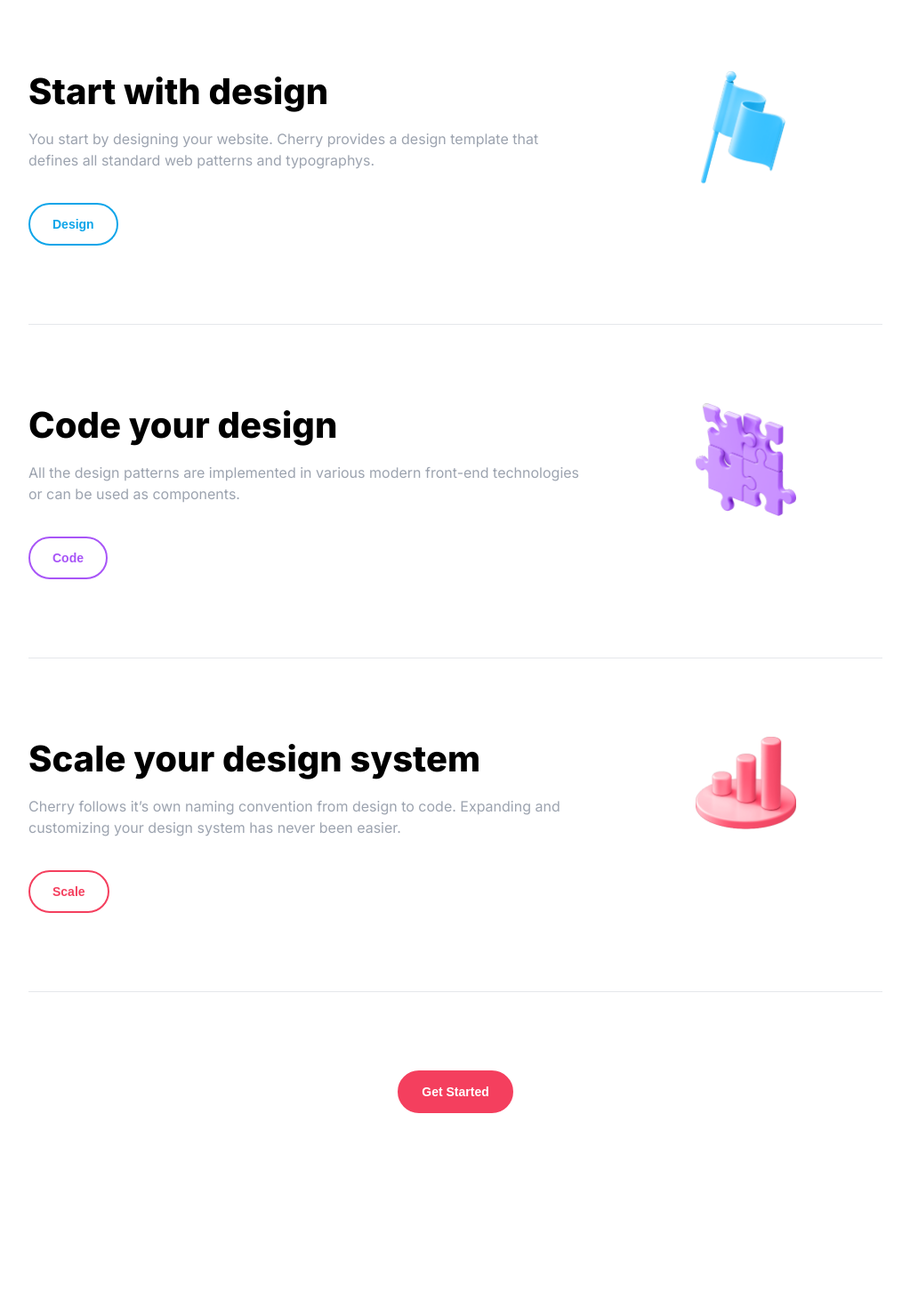
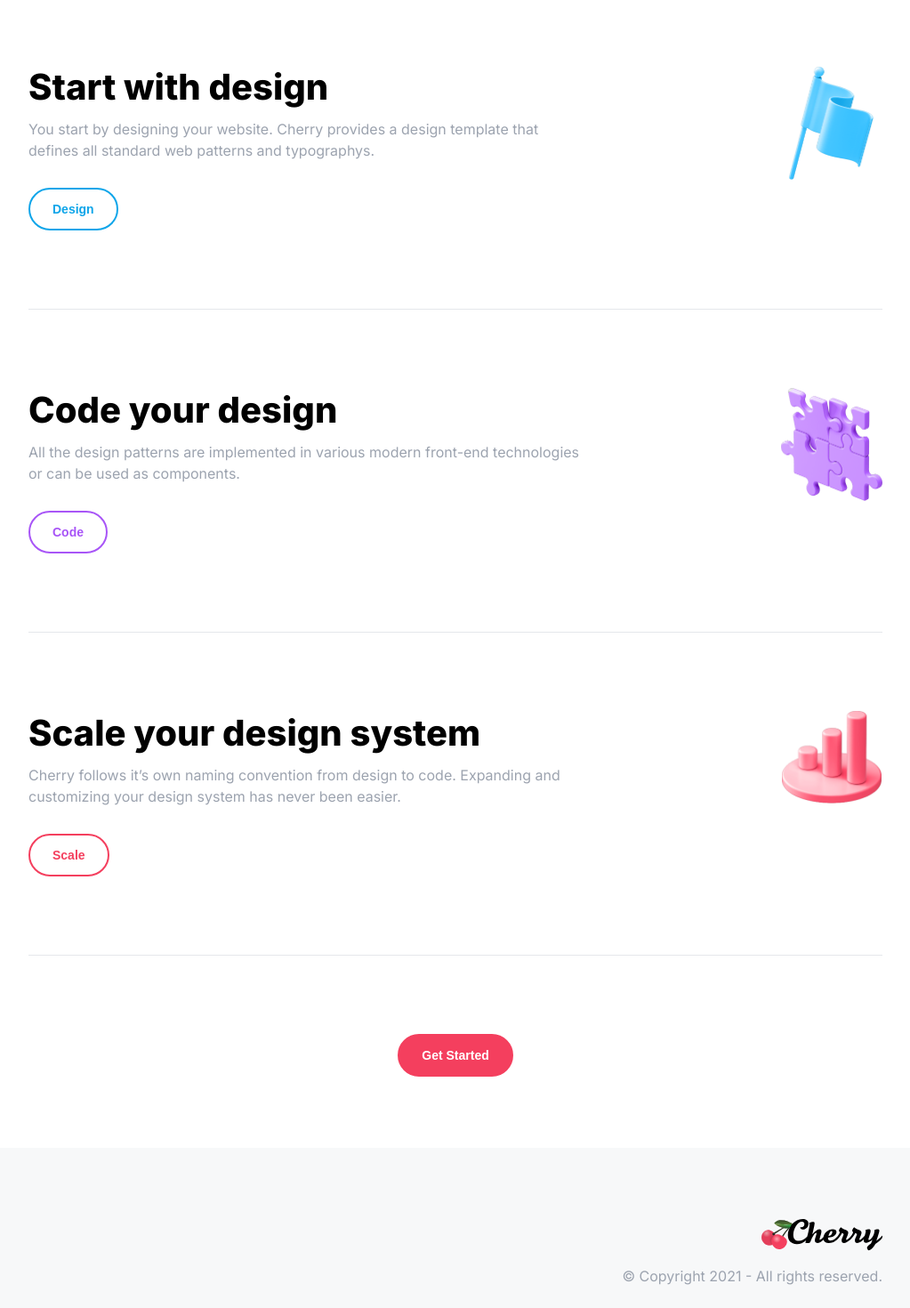
Before and after one commit to cherry-design-system/documentation, a Next.js app: page / in a window 1280 px wide. Shown: the part 720-2190 px from the top of the page at 89% size, without its empty margins (128-1151 px from the left). Before the commit the page ends 2051 px from the top, so only its background shows below. Built offline with nearby package versions, Linux system fonts and the light colour scheme.

Commit message:
feat: spacing

```diff
--- a/src/assets/styles/globalStyles.js
+++ b/src/assets/styles/globalStyles.js
@@ -122,6 +122,7 @@ const globalStyles = (
 
 			p {
 				color: ${theme.colors.gray};
+				margin: 10px 0;
 			}
 
 			figure {
--- /dev/null
+++ b/src/components/Footer/Footer.js
@@ -0,0 +1,19 @@
+import React from "react";
+import { Container, Space } from "../Layout";
+import { Logo } from "../../assets/svg/Logo";
+import { footerStyles } from "./Footer.styles";
+
+function Footer({ className }) {
+	return (
+		<footer className={className} css={(theme) => footerStyles(theme)}>
+			<Container textAlign="right">
+				<Space xsSize={30} lgSize={80} />
+				<Logo />
+				<p>© Copyright 2021 - All rights reserved. </p>
+				<Space xsSize={10} lgSize={70} />
+			</Container>
+		</footer>
+	);
+}
+
+export { Footer };
--- /dev/null
+++ b/src/components/Footer/Footer.styles.js
@@ -0,0 +1,6 @@
+import { css } from "@emotion/react";
+import { rgba } from "polished";
+
+export const footerStyles = (theme) => css`
+	background: ${rgba(theme.colors.grayLight, 0.3)};
+`;
--- /dev/null
+++ b/src/components/Footer/index.js
@@ -0,0 +1 @@
+export { Footer } from "./Footer";
--- a/src/pages/_app.js
+++ b/src/pages/_app.js
@@ -3,6 +3,7 @@ import { ThemeProvider, css } from "@emotion/react";
 import { globalStyles } from "../assets/styles/globalStyles";
 import { theme } from "../assets/styles/theme";
 import { Header } from "../components/Header/Header";
+import { Footer } from "../components/Footer/Footer";
 
 function App({ Component, pageProps, router }) {
 	const { query } = useRouter();
@@ -13,6 +14,7 @@ function App({ Component, pageProps, router }) {
 			<ThemeProvider theme={theme}>
 				<Header />
 				<Component {...pageProps} />
+				<Footer />
 			</ThemeProvider>
 		</>
 	);
--- a/src/pages/index.js
+++ b/src/pages/index.js
@@ -33,8 +33,9 @@ function Index({ posts = [] }) {
 							Customizable and scalable, ready to be used out of
 							the box.
 						</p>
-						<Space xsSize="none" lgSize={20} />
+						<Space xsSize={10} lgSize={20} />
 						<Button>Get Started</Button>
+						<Space xsSize={10} lgSize="none" />
 					</Col>
 					<Col xs={12} lg={4} textAlign="center">
 						<Image
@@ -56,12 +57,12 @@ function Index({ posts = [] }) {
 							a design template that defines all standard web
 							patterns and typographys.
 						</p>
-						<Space xsSize="none" lgSize={20} />
+						<Space xsSize={10} lgSize={20} />
 						<Button variant="secondary" frame>
 							Design
 						</Button>
 					</Col>
-					<Col xs={12} lg={4} textAlign="center">
+					<Col xs={12} lg={4} textAlign="right">
 						<Image
 							src="/img/design.png"
 							alt="Design illustration"
@@ -81,12 +82,12 @@ function Index({ posts = [] }) {
 							modern front-end technologies or can be used as
 							components.
 						</p>
-						<Space xsSize="none" lgSize={20} />
+						<Space xsSize={10} lgSize={20} />
 						<Button variant="tertiary" frame>
 							Code
 						</Button>
 					</Col>
-					<Col xs={12} lg={4} textAlign="center">
+					<Col xs={12} lg={4} textAlign="right">
 						<Image
 							src="/img/code.png"
 							alt="Code illustration"
@@ -106,12 +107,12 @@ function Index({ posts = [] }) {
 							design to code. Expanding and customizing your
 							design system has never been easier.
 						</p>
-						<Space xsSize="none" lgSize={20} />
+						<Space xsSize={10} lgSize={20} />
 						<Button variant="primary" frame>
 							Scale
 						</Button>
 					</Col>
-					<Col xs={12} lg={4} textAlign="center">
+					<Col xs={12} lg={4} textAlign="right">
 						<Image
 							src="/img/scale.png"
 							alt="Scale illustration"
@@ -126,7 +127,7 @@ function Index({ posts = [] }) {
 					<Col xs={12} textAlign="center">
 						<Space xsSize={20} lgSize={80} />
 						<Button>Get Started</Button>
-						<Space xsSize={20} lgSize={80} />
+						<Space xsSize={30} lgSize={80} />
 					</Col>
 				</Row>
 			</Container>
```
